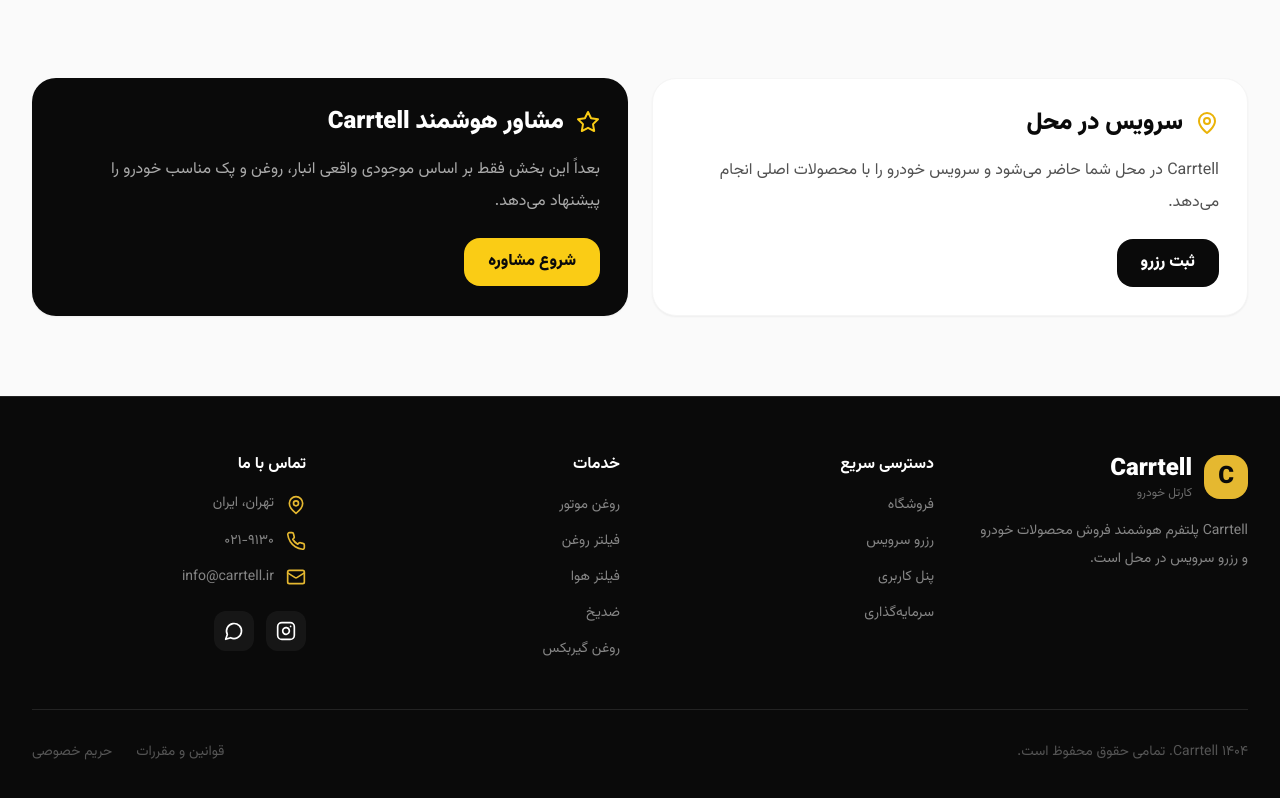
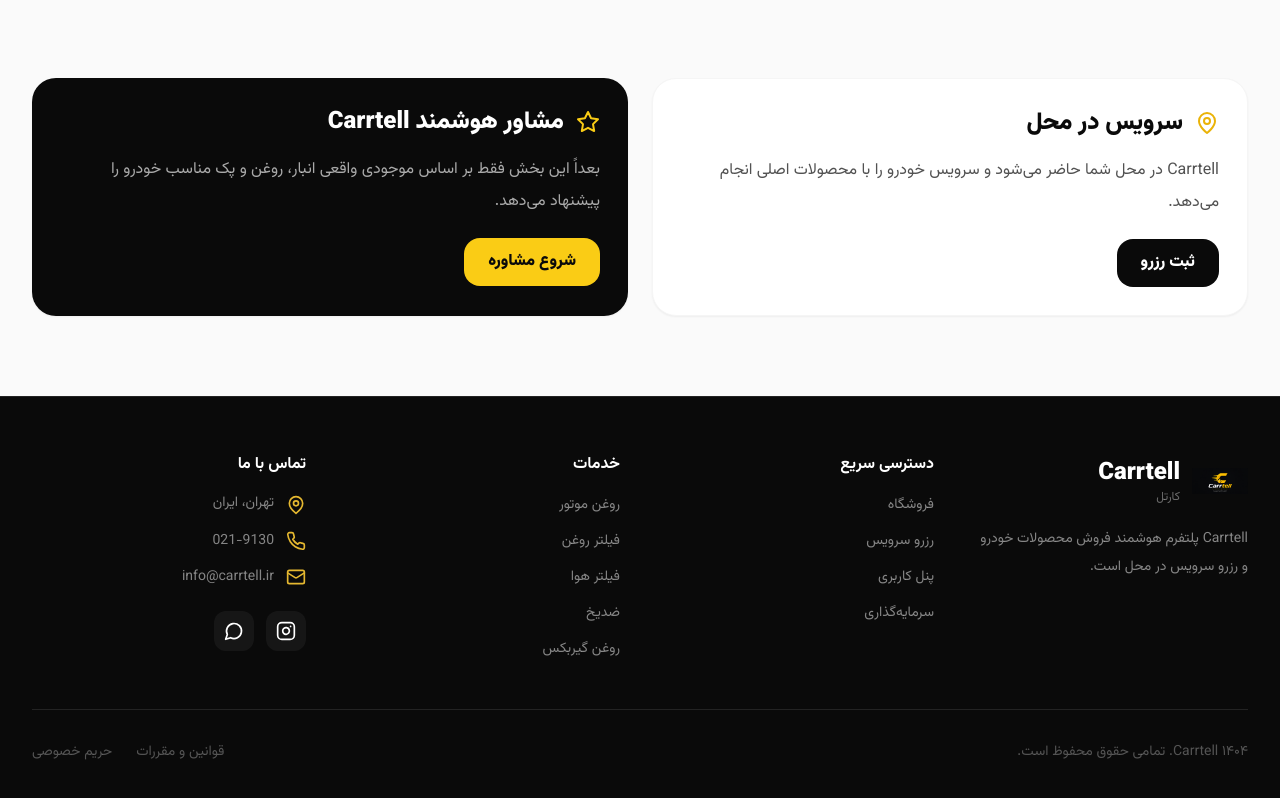
Before and after one commit to oilcenterparand-ship-it/Carrtell, a React (Vite) app: page / in a window 1280 px wide. Shown: the part 1943-2741 px from the top of the page. Built offline with nearby package versions, Linux system fonts and the light colour scheme.

Commit message:
Carrtell: connect footer and header to brand config

```diff
--- a/src/components/Footer.tsx
+++ b/src/components/Footer.tsx
@@ -1,3 +1,4 @@
+import { brandConfig } from '../config/brand';
 import { Link } from 'react-router-dom';
 import { MapPin, Phone, Mail, Instagram, MessageCircle } from 'lucide-react';
 
@@ -6,23 +7,39 @@ export default function Footer() {
     <footer className="bg-neutral-950 text-white border-t border-white/10">
       <div className="max-w-7xl mx-auto px-4 sm:px-6 lg:px-8 py-14">
         <div className="grid grid-cols-1 md:grid-cols-2 lg:grid-cols-4 gap-10">
+
           <div>
             <Link to="/" className="flex items-center gap-3 mb-4">
-              <div className="w-11 h-11 bg-gold-500 rounded-2xl flex items-center justify-center">
-                <span className="text-neutral-950 text-2xl font-black">C</span>
+
+              <img
+                src={brandConfig.logo}
+                alt={brandConfig.name}
+                className="w-14 h-14 object-contain"
+              />
+
+              <div>
+                <div className="text-2xl font-black">
+                  {brandConfig.name}
+                </div>
+
+                <div className="text-xs text-white/40">
+                  {brandConfig.persianName}
+                </div>
               </div>
-              <div>
-                <div className="text-2xl font-black">Carrtell</div>
-                <div className="text-xs text-white/40">کارتل خودرو</div>
-              </div>
+
             </Link>
+
             <p className="text-white/50 text-sm leading-7">
-              Carrtell پلتفرم هوشمند فروش محصولات خودرو و رزرو سرویس در محل است.
+              {brandConfig.name} پلتفرم هوشمند فروش محصولات خودرو و رزرو سرویس در محل است.
             </p>
           </div>
 
+
           <div>
-            <h3 className="font-bold mb-4">دسترسی سریع</h3>
+            <h3 className="font-bold mb-4">
+              دسترسی سریع
+            </h3>
+
             <ul className="space-y-3">
               {[
                 { to: '/shop', label: 'فروشگاه' },
@@ -31,7 +48,10 @@ export default function Footer() {
                 { to: '/investor', label: 'سرمایه‌گذاری' },
               ].map((link) => (
                 <li key={link.to}>
-                  <Link to={link.to} className="text-white/50 text-sm hover:text-gold-500 transition-colors">
+                  <Link
+                    to={link.to}
+                    className="text-white/50 text-sm hover:text-gold-500 transition-colors"
+                  >
                     {link.label}
                   </Link>
                 </li>
@@ -39,56 +59,121 @@ export default function Footer() {
             </ul>
           </div>
 
+
           <div>
-            <h3 className="font-bold mb-4">خدمات</h3>
+            <h3 className="font-bold mb-4">
+              خدمات
+            </h3>
+
             <ul className="space-y-3">
-              {['روغن موتور', 'فیلتر روغن', 'فیلتر هوا', 'ضدیخ', 'روغن گیربکس'].map((s) => (
-                <li key={s}>
+
+              {[
+                'روغن موتور',
+                'فیلتر روغن',
+                'فیلتر هوا',
+                'ضدیخ',
+                'روغن گیربکس'
+
+              ].map((service) => (
+
+                <li key={service}>
                   <span className="text-white/50 text-sm hover:text-gold-500 transition-colors cursor-pointer">
-                    {s}
+                    {service}
                   </span>
                 </li>
+
               ))}
+
             </ul>
           </div>
 
+
           <div>
-            <h3 className="font-bold mb-4">تماس با ما</h3>
+            <h3 className="font-bold mb-4">
+              تماس با ما
+            </h3>
+
+
             <ul className="space-y-4">
+
               <li className="flex items-start gap-3">
                 <MapPin className="w-5 h-5 text-gold-500 shrink-0 mt-0.5" />
-                <span className="text-white/50 text-sm">تهران، ایران</span>
+                <span className="text-white/50 text-sm">
+                  تهران، ایران
+                </span>
               </li>
+
+
               <li className="flex items-center gap-3">
                 <Phone className="w-5 h-5 text-gold-500 shrink-0" />
-                <a href="tel:0219130" className="text-white/50 text-sm hover:text-gold-500">۰۲۱-۹۱۳۰</a>
+
+                <a
+                  href={`tel:${brandConfig.phone}`}
+                  className="text-white/50 text-sm hover:text-gold-500"
+                >
+                  {brandConfig.phone}
+                </a>
               </li>
+
+
               <li className="flex items-center gap-3">
                 <Mail className="w-5 h-5 text-gold-500 shrink-0" />
-                <a href="mailto:info@carrtell.ir" className="text-white/50 text-sm hover:text-gold-500">info@carrtell.ir</a>
+
+                <a
+                  href={`mailto:${brandConfig.email}`}
+                  className="text-white/50 text-sm hover:text-gold-500"
+                >
+                  {brandConfig.email}
+                </a>
+
               </li>
+
             </ul>
 
+
             <div className="flex items-center gap-3 mt-6">
-              <a href="#" className="w-10 h-10 rounded-xl bg-white/5 flex items-center justify-center hover:bg-gold-500/20 hover:text-gold-500 transition-all">
+
+              <a
+                href="#"
+                className="w-10 h-10 rounded-xl bg-white/5 flex items-center justify-center hover:bg-gold-500/20 hover:text-gold-500 transition-all"
+              >
                 <Instagram className="w-5 h-5" />
               </a>
-              <a href="#" className="w-10 h-10 rounded-xl bg-white/5 flex items-center justify-center hover:bg-green-500/20 hover:text-green-400 transition-all">
+
+
+              <a
+                href="#"
+                className="w-10 h-10 rounded-xl bg-white/5 flex items-center justify-center hover:bg-green-500/20 hover:text-green-400 transition-all"
+              >
                 <MessageCircle className="w-5 h-5" />
               </a>
+
             </div>
+
           </div>
+
         </div>
 
+
         <div className="mt-12 pt-8 border-t border-white/10 flex flex-col md:flex-row items-center justify-between gap-4">
+
           <p className="text-white/30 text-sm">
-            ۱۴۰۴ Carrtell. تمامی حقوق محفوظ است.
+            ۱۴۰۴ {brandConfig.name}. تمامی حقوق محفوظ است.
           </p>
+
+
           <div className="flex items-center gap-6 text-white/30 text-sm">
-            <span className="hover:text-white/50 cursor-pointer">قوانین و مقررات</span>
-            <span className="hover:text-white/50 cursor-pointer">حریم خصوصی</span>
+            <span className="hover:text-white/50 cursor-pointer">
+              قوانین و مقررات
+            </span>
+
+            <span className="hover:text-white/50 cursor-pointer">
+              حریم خصوصی
+            </span>
           </div>
+
         </div>
+
       </div>
     </footer>
   );
--- a/src/components/Layout.tsx
+++ b/src/components/Layout.tsx
@@ -1,3 +1,4 @@
+import { brandConfig } from '../config/brand';
 import { useState, useEffect } from 'react';
 import { Link, useLocation } from 'react-router-dom';
 import {
@@ -23,10 +24,10 @@ function CarrtellLogo() {
   return (
     <Link to="/" className="flex items-center shrink-0">
       <img
-        src="/brand/logo.png"
-        alt="Carrtell"
-        className="h-16 w-auto object-contain"
-      />
+  src={brandConfig.logo}
+  alt={brandConfig.name}
+  className="h-16 w-auto object-contain"
+/>
     </Link>
   );
 }
--- /dev/null
+++ b/src/config/brand.ts
@@ -0,0 +1,14 @@
+export const brandConfig = {
+  name: 'Carrtell',
+  persianName: 'کارتل',
+
+  logo: '/brand/logo.png',
+
+  tagline: 'OIL SERVICE, DELIVERED',
+  slogan: 'تخصص ما، آرامش خودروی شما',
+
+  phone: '021-9130',
+  email: 'info@carrtell.ir',
+
+  serviceTitle: 'اولین سرویس تعویض روغن سیار ایران',
+};
```
